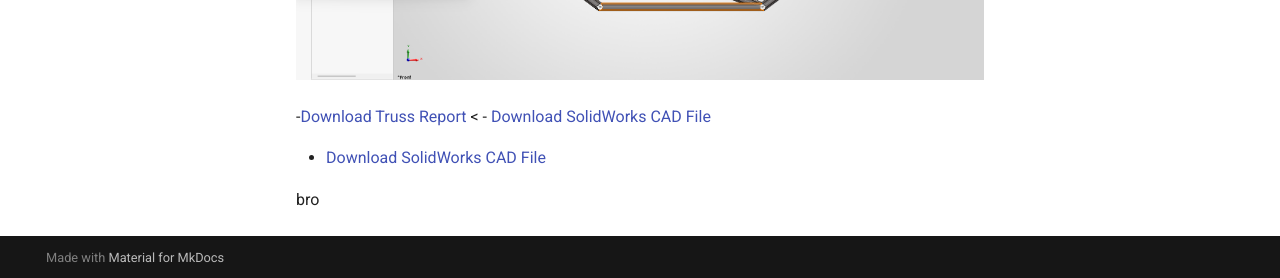
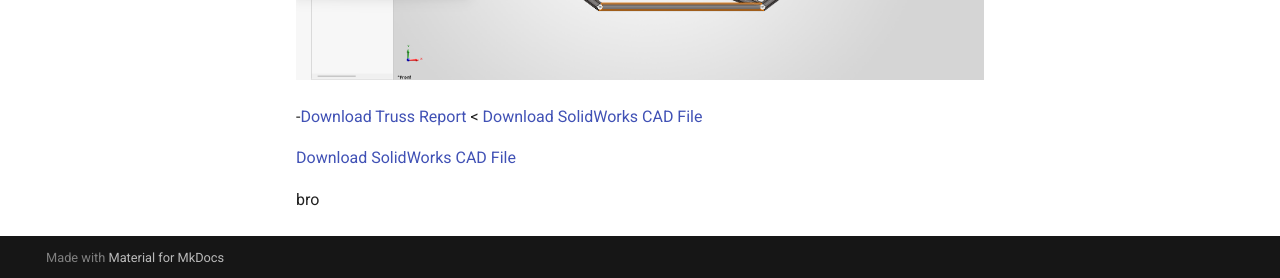
Before and after one commit to SaeedMalik7/megr2157-portfolio, an MkDocs documentation site: the page built from docs/assignments/A02/index.md, in a window 1280 px wide and 900 px high, scrolled down 3109 px. Shown: the part 619-897 px from the top of the window. Built offline with MkDocs 1.6.1 and Material for MkDocs 9.7.7, drawn with Linux system fonts in a browser that asks for light colours.

```diff
--- a/docs/assignments/A02/index.md
+++ b/docs/assignments/A02/index.md
@@ -34,13 +34,13 @@ _Which geometry did you select, and why? This is your first open design choice i
 
 -<a href="./A2 Truss.SLDPRT" download>Download Truss Report</a>
 <
- - <a href="https://github.com/SaeedMalik7/megr2157-portfolio/raw/refs/heads/main/docs/assignments/A02/A2 Truss.SLDPRT" download>
+<a href="https://github.com/SaeedMalik7/megr2157-portfolio/raw/refs/heads/main/docs/assignments/A02/A2 Truss.SLDPRT" download>
 Download SolidWorks CAD File
 </a>
 
 
 
-- <a href="https://github.com/SaeedMalik7/megr2157-portfolio/raw/refs/heads/main/docs/assignments/A02/A2 Truss with pins.SLDPRT" download>
+<a href="https://github.com/SaeedMalik7/megr2157-portfolio/raw/refs/heads/main/docs/assignments/A02/A2 Truss with pins.SLDPRT" download>
 Download SolidWorks CAD File
 </a>
 
```
